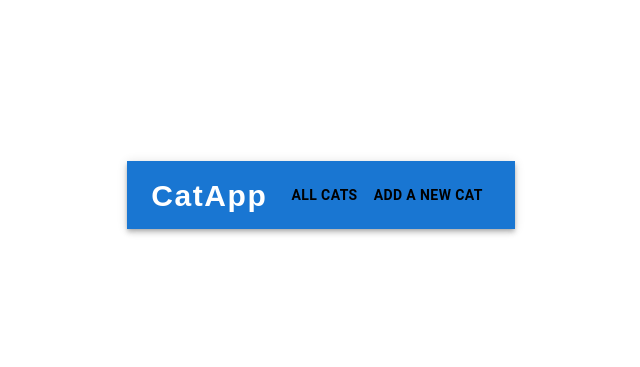
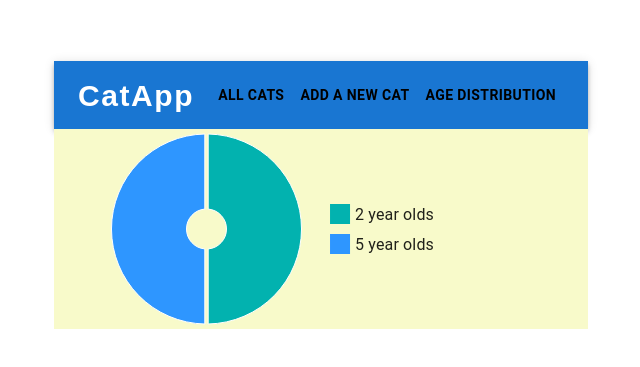
Before and after one commit to 914LauranDavid/mpp-front, a React (Vite) app in the folder library-manager/: page /cat/age_distribution in a window 1280 px wide. Shown: the part 205-572 px from the top of the page, without its empty margins (319-959 px from the left). Built offline with nearby package versions, Linux system fonts and the light colour scheme.

Commit message:
sort by name, age distribution chart

```diff
--- a/library-manager/package.json
+++ b/library-manager/package.json
@@ -13,7 +13,8 @@
     "@emotion/react": "^11.11.4",
     "@emotion/styled": "^11.11.0",
     "@mui/icons-material": "^5.15.12",
-    "@mui/material": "^5.15.12",
+    "@mui/material": "^5.15.14",
+    "@mui/x-charts": "^7.0.0",
     "@testing-library/jest-dom": "^6.4.2",
     "@testing-library/user-event": "^14.5.2",
     "inquirer": "6.3",
--- a/library-manager/src/App.tsx
+++ b/library-manager/src/App.tsx
@@ -6,10 +6,11 @@ import AddCat from "./components/AddCat";
 import CatDetails from "./components/CatDetails";
 import { startCatRepository } from "./repository/CatRepository";
 import NavigationBar from "./components/NavigationBar";
+import AgeDistribution from "./components/AgeDistribution";
 
 
 function App() {
-  const { getAllCats, getCatById, addCat, deleteCat, updateCat } = startCatRepository();
+  const { getAllCats, getCatById, addCat, deleteCat, updateCat, setAll } = startCatRepository();
 
   return (
     <BrowserRouter>
@@ -17,7 +18,7 @@ function App() {
       <Routes>
         <Route
           path="/cats"
-          element={<AllCats getAllCats={getAllCats} deleteCat={deleteCat} />}
+          element={<AllCats getAllCats={getAllCats} deleteCat={deleteCat} setAll={setAll} />}
         />
         <Route
           path="/cat/add"
@@ -27,6 +28,10 @@ function App() {
           path="/cats/:id"
           element={<CatDetails getCatById={getCatById} updateCat={updateCat} />}
         />
+        <Route
+          path="/cat/age_distribution"
+          element={<AgeDistribution getAllCats={getAllCats} />}
+        />
       </Routes>
     </BrowserRouter>
   );
--- /dev/null
+++ b/library-manager/src/components/AgeDistribution.tsx
@@ -0,0 +1,39 @@
+import { PieChart } from "@mui/x-charts";
+import { Cat } from "../model/Cat";
+import { Box } from "@mui/material";
+
+function AgeDistribution(
+    { getAllCats }:
+        { getAllCats: () => Cat[] }
+
+) {
+    const data: { id: number; value: number; label: string; }[] = [];
+    getAllCats().map(cat => {
+        let found = false;
+        for (let pieceOfData of data)
+            if (pieceOfData.label === "" + cat.age + " year olds") {
+                pieceOfData.value++;
+                found = true;
+            }
+        if (!found)
+            data.push({ id: cat.id, value: 1, label: "" + cat.age + " year olds" });
+    })
+
+    return (
+        <Box sx={{ bgcolor: '#f8faca' }}>
+            <PieChart
+                series={[
+                    {
+                        data: data,
+                        innerRadius: 20,
+                        paddingAngle: 2
+                    },
+                ]}
+                width={400}
+                height={200}
+            />
+        </Box>
+    );
+}
+
+export default AgeDistribution;
--- a/library-manager/src/components/AllCats.tsx
+++ b/library-manager/src/components/AllCats.tsx
@@ -1,5 +1,6 @@
 import {
   Box,
+  Button,
   Divider,
   Table,
   TableBody,
@@ -11,8 +12,39 @@ import {
 import { Link } from "react-router-dom";
 import DeleteForeverIcon from '@mui/icons-material/DeleteForever';
 import { Cat } from "../model/Cat";
+import { useEffect, useState } from "react";
 
-function CatsTable({ getAllCats, deleteCat }: { getAllCats: () => Cat[]; deleteCat: (id: number) => void; }) {
+function CatsTable(
+  { getAllCats, deleteCat, setAll }:
+    {
+      getAllCats: () => Cat[];
+      deleteCat: (id: number) => void;
+      setAll: (cats: Cat[]) => void;
+    }) {
+  const [sortedByName, setSortedByName] = useState("nothing");
+
+  useEffect(() => {
+    if (sortedByName === "asc") {
+      setAll(getAllCats().sort((a, b) => a.name < b.name ? -1 : 1));
+    } else if (sortedByName === "desc") {
+      setAll(getAllCats().sort((a, b) => a.name > b.name ? -1 : 1));
+    }
+  }, [sortedByName]);
+
+  const handleSortByNameClick = () => {
+    if (sortedByName === "desc")
+      setSortedByName("asc");
+    else
+      setSortedByName("desc");
+  }
+
+  const getSortByNameButtonOrderUiText = () => {
+    if (sortedByName === "desc")
+      return " increasingly ";
+    else
+      return " decreasingly ";
+  }
+
   return (
     <TableContainer>
       <Table sx={{ minWidth: "50%" }}>
@@ -36,15 +68,23 @@ function CatsTable({ getAllCats, deleteCat }: { getAllCats: () => Cat[]; deleteC
               </TableCell>
             </TableRow>
           ))}
+          <TableRow>
+            <TableCell>
+              <Button onClick={() => handleSortByNameClick()}>
+                Sort {getSortByNameButtonOrderUiText()} by name
+              </Button>
+            </TableCell>
+          </TableRow>
         </TableBody>
       </Table>
     </TableContainer>
   );
 }
 
-function AllCats({ getAllCats, deleteCat }: {
+function AllCats({ getAllCats, deleteCat, setAll }: {
   getAllCats: () => Cat[];
   deleteCat: (id: number) => void;
+  setAll: (cats: Cat[]) => void;
 }) {
   // id (not visible), string field, float field
   // lista cu entitatile; crud (add--generate id)
@@ -52,7 +92,7 @@ function AllCats({ getAllCats, deleteCat }: {
   // testare (unit tests), validare
   return (
     <Box sx={{ bgcolor: '#f8faca' }}>
-      <CatsTable getAllCats={getAllCats} deleteCat={deleteCat} />
+      <CatsTable getAllCats={getAllCats} deleteCat={deleteCat} setAll={setAll} />
       <Divider />
     </Box>
   );
--- a/library-manager/src/components/NavigationBar.tsx
+++ b/library-manager/src/components/NavigationBar.tsx
@@ -31,6 +31,11 @@ function NavigationBar() {
                                 Add a new cat
                             </Button>
                         </Link>
+                        <Link to="/cat/age_distribution">
+                            <Button sx={{ my: 2, color: 'black', display: 'block', fontWeight: 700 }}>
+                                Age distribution
+                            </Button>
+                        </Link>
                     </Box>
                 </Toolbar>
             </Container>
--- a/library-manager/src/repository/CatRepository.tsx
+++ b/library-manager/src/repository/CatRepository.tsx
@@ -36,5 +36,9 @@ export const startCatRepository = () => {
         }));
     }
 
-    return { getAllCats, getCatById, addCat, deleteCat, updateCat };
+    const setAll = (newCats: Cat[]) => {
+        setAllCats([...newCats]);
+    }
+
+    return { getAllCats, getCatById, addCat, deleteCat, updateCat, setAll };
 }
```
Also changed, not shown: 2 other files (tests, documents, lock files or other folders).
